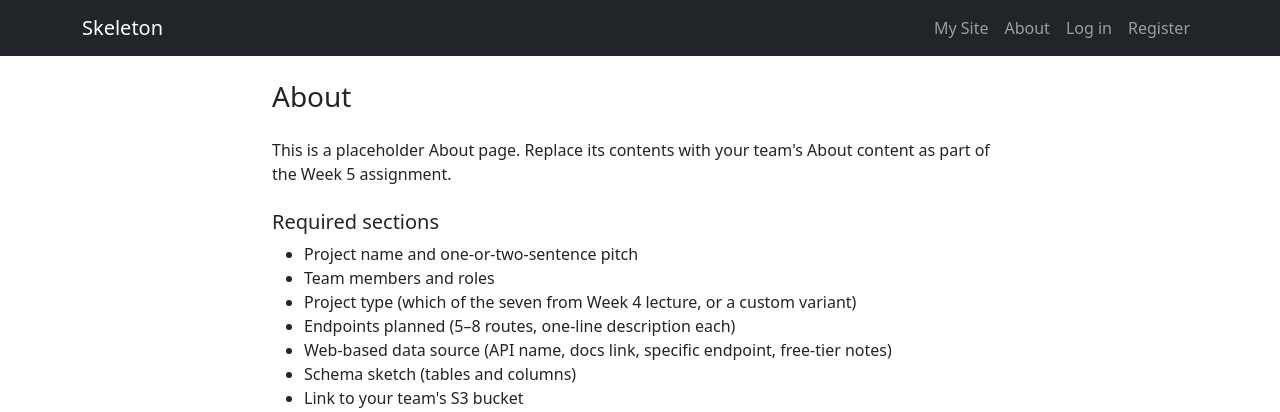
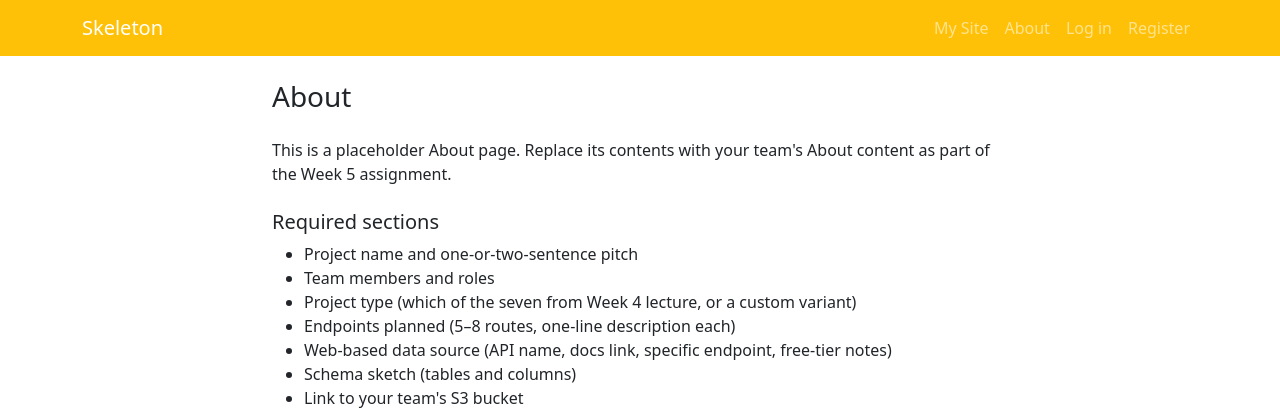
Before and after one commit to htowni101/week_5_506, a Flask app: page /about in a window 1280 px wide. Shown: the top 412 px of the page. Run offline with Flask 3, Linux system fonts and the light colour scheme.

Commit message:
Customize About page and styling

```diff
--- a/static/js/forms.js
+++ b/static/js/forms.js
@@ -14,7 +14,7 @@
 // Uncomment the code below to enable the fix. Try it both ways — with the
 // fix and without — to feel the difference.
 
-/*
+
 document.querySelectorAll("form[data-disable-on-submit]").forEach(form => {
     form.addEventListener("submit", () => {
         const button = form.querySelector("button[type='submit']");
@@ -24,4 +24,3 @@ document.querySelectorAll("form[data-disable-on-submit]").forEach(form => {
         }
     });
 });
-*/
--- a/templates/base.html
+++ b/templates/base.html
@@ -8,7 +8,7 @@
     <link rel="stylesheet" href="{{ url_for('static', filename='css/styles.css') }}">
 </head>
 <body>
-    <nav class="navbar navbar-expand-lg navbar-dark bg-dark">
+    <nav class="navbar navbar-expand-lg navbar-dark bg-warning">
         <div class="container">
             <a class="navbar-brand" href="{{ url_for('home') }}">Skeleton</a>
             <ul class="navbar-nav ms-auto">
```
